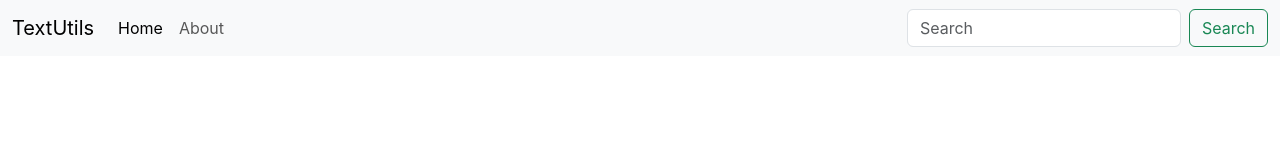
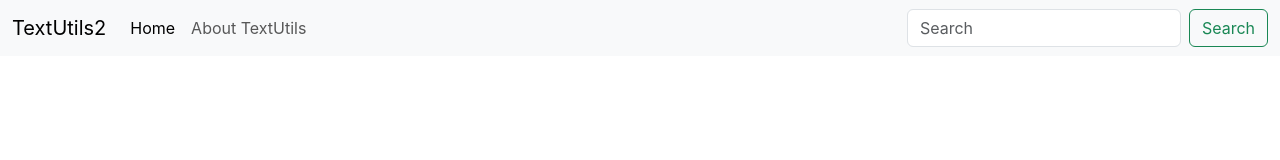
Before and after one commit to daief48/textutils_react, a React (Create React App) app: page / in a window 1280 px wide. Shown: the top 160 px of the page. Built offline with nearby package versions, Linux system fonts and the light colour scheme.

Commit message:
add componets,props and navbar

```diff
--- /dev/null
+++ b/module1.mjs
@@ -0,0 +1,5 @@
+import dza, {a, c, d} from './module2.mjs'
+console.log(dza);
+console.log(a);
+console.log(c);
+console.log(d);
--- a/src/App.js
+++ b/src/App.js
@@ -1,31 +1,11 @@
 import logo from "./logo.svg";
 import "./App.css";
+import Navbar from "./components/Navbar";
 let name = "Daief Sikder"
 function App() {
   return (
     <>
-      <nav className="navbar navbar-expand-lg bg-body-tertiary">
-        <div className="container-fluid">
-          <a className="navbar-brand" href="/">TextUtils</a>
-          <button className="navbar-toggler" type="button" data-bs-toggle="collapse" data-bs-target="#navbarSupportedContent" aria-controls="navbarSupportedContent" aria-expanded="false" aria-label="Toggle navigation">
-            <span className="navbar-toggler-icon"></span>
-          </button>
-          <div className="collapse navbar-collapse" id="navbarSupportedContent">
-            <ul className="navbar-nav me-auto mb-2 mb-lg-0">
-              <li className="nav-item">
-                <a className="nav-link active" aria-current="page" href="/">Home</a>
-              </li>
-              <li className="nav-item">
-                <a className="nav-link" href="/">About</a>
-              </li>
-            </ul>
-            <form className="d-flex" role="search">
-              <input className="form-control me-2" type="search" placeholder="Search" aria-label="Search" />
-              <button className="btn btn-outline-success" type="submit">Search</button>
-            </form>
-          </div>
-        </div>
-      </nav>
+      <Navbar title="TextUtils2" aboutText="About TextUtils"/>
     </>
   );
 }
--- /dev/null
+++ b/src/components/Navbar.js
@@ -0,0 +1,37 @@
+import React from 'react'
+import PropTypes from 'prop-types'
+
+export default function Navbar(props) {
+  return (
+    <nav className="navbar navbar-expand-lg bg-body-tertiary">
+        <div className="container-fluid">
+          <a className="navbar-brand" href="/">{props.title}</a>
+          <button className="navbar-toggler" type="button" data-bs-toggle="collapse" data-bs-target="#navbarSupportedContent" aria-controls="navbarSupportedContent" aria-expanded="false" aria-label="Toggle navigation">
+            <span className="navbar-toggler-icon"></span>
+          </button>
+          <div className="collapse navbar-collapse" id="navbarSupportedContent">
+            <ul className="navbar-nav me-auto mb-2 mb-lg-0">
+              <li className="nav-item">
+                <a className="nav-link active" aria-current="page" href="/">Home</a>
+              </li>
+              <li className="nav-item">
+                <a className="nav-link" href="/">{props.aboutText}</a>
+              </li>
+            </ul>
+            <form className="d-flex" role="search">
+              <input className="form-control me-2" type="search" placeholder="Search" aria-label="Search" />
+              <button className="btn btn-outline-success" type="submit">Search</button>
+            </form>
+          </div>
+        </div>
+      </nav>
+  )
+}
+
+Navbar.prototype = {title: PropTypes.string.isRequired,
+                    aboutText: PropTypes.string,}
+
+Navbar.defaultProps = {
+    title: 'Set title here',
+    aboutText: 'About text here'
+}
```
Also changed, not shown: module2.mjs (added, +9 -0 lines).
